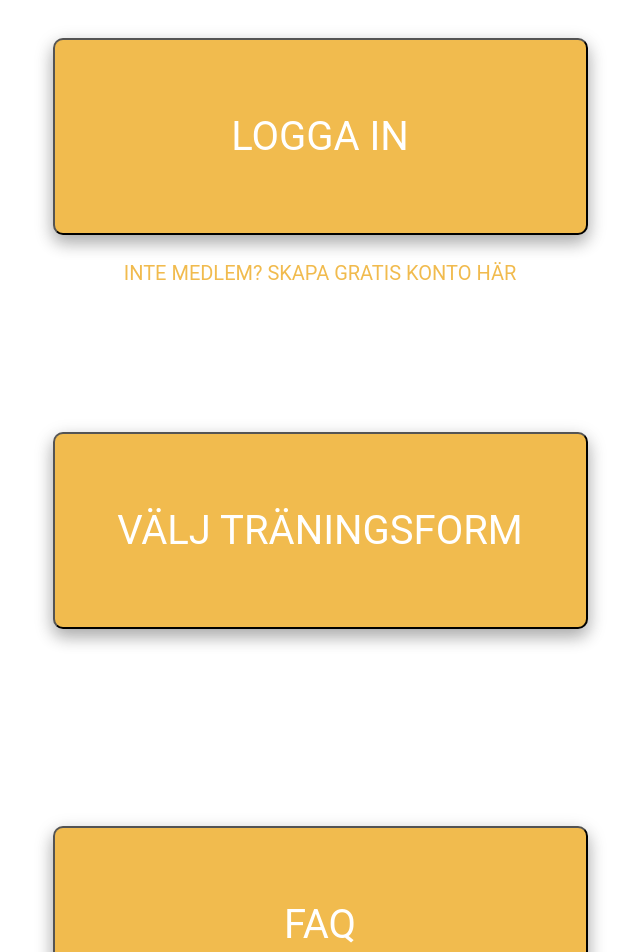
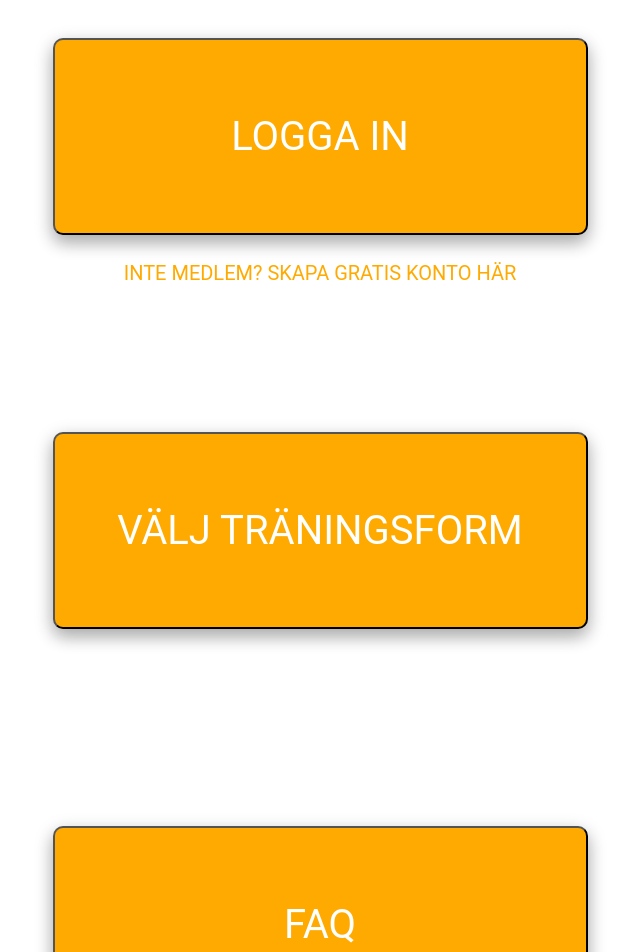
Before and after one commit to philip-rasmusson/yogui-bjj, a React (Create React App) app: page / in a window 1280 px wide. Shown: the top 952 px of the page, without its empty margins (320-960 px from the left). Built offline with nearby package versions, Linux system fonts and the light colour scheme.

Commit message:
gjorde klart funktionen för homeVyn

```diff
--- a/src/routes/RoutingPath.ts
+++ b/src/routes/RoutingPath.ts
@@ -1,8 +1,14 @@
 const homeView = "/"
 const signView ="/signin"
+const registrationView = "/registration"
+const trainingForm="/trainingForm"
+const fAQ ="/faq"
 
 const RoutingPath = {
     homeView,
-    signView
+    signView,
+    registrationView,
+    fAQ,
+    trainingForm
 }
 export default RoutingPath
--- a/src/views/homeView/HomeView.css
+++ b/src/views/homeView/HomeView.css
@@ -10,7 +10,7 @@
 .buttonOne,
 .buttonTwo,
 .buttonThree{
-    background-color: #F1BB4E;
+    background-color:#FFAA00;
     justify-self: center;
     align-self: center;
     width: 535px;
@@ -18,13 +18,13 @@
     box-shadow: 0 8px 16px 0 rgba(0,0,0,0.2), 0 6px 20px 0 rgba(0,0,0,0.19);
     border-radius: 10px;
     font-family: Roboto;
-    color: #ffffff;
+    color: #fff;;
     font-size: 40px;
     }
 .buttonOne:hover,
 .buttonTwo:hover,
 .buttonThree:hover{
-    background-color: #F1BB4E;
+    background-color: #FFAA00;
     box-shadow: 0 12px 16px 0 rgba(0,0,0,0.24),0 17px 50px 0 rgba(0,0,0,0.19);
     font-size: 45px;
     cursor: pointer;
@@ -39,7 +39,7 @@
     font-size: 20px;
     font-family: Roboto;
     font-style: normal;
-    color: #F1BB4E;
+    color: #FFAA00;
     text-align: center;
 }
 .buttonTwo{
--- a/src/views/homeView/HomeView.tsx
+++ b/src/views/homeView/HomeView.tsx
@@ -1,15 +1,20 @@
 import './HomeView.css'
+import { useHistory } from 'react-router-dom'
+import RoutingPath from '../../routes/RoutingPath'
+
 export const HomeView = () => {
+
+    const history = useHistory()
     return (
         <div className='HomeViewWrapper'>
-            <button className='buttonOne'>LOGGA IN</button>
+            <button className='buttonOne'onClick={() => history.push(RoutingPath.signView)}>LOGGA IN</button>
 
             <div className='CreateAccount'>
-                <span>INTE MEDLEM? SKAPA GRATIS KONTO HÄR</span></div>
+                <span onClick={() => history.push(RoutingPath.registrationView)}>INTE MEDLEM? SKAPA GRATIS KONTO HÄR</span></div>
 
-            <br /><button className='buttonTwo'>VÄLJ TRÄNINGSFORM</button>
+            <br /><button className='buttonTwo'onClick={() => history.push(RoutingPath.trainingForm)}>VÄLJ TRÄNINGSFORM</button>
 
-            <button className='buttonThree'>FAQ</button>
+            <button className='buttonThree'onClick={() => history.push(RoutingPath.fAQ)}>FAQ</button>
         </div>
     )
 }
```
